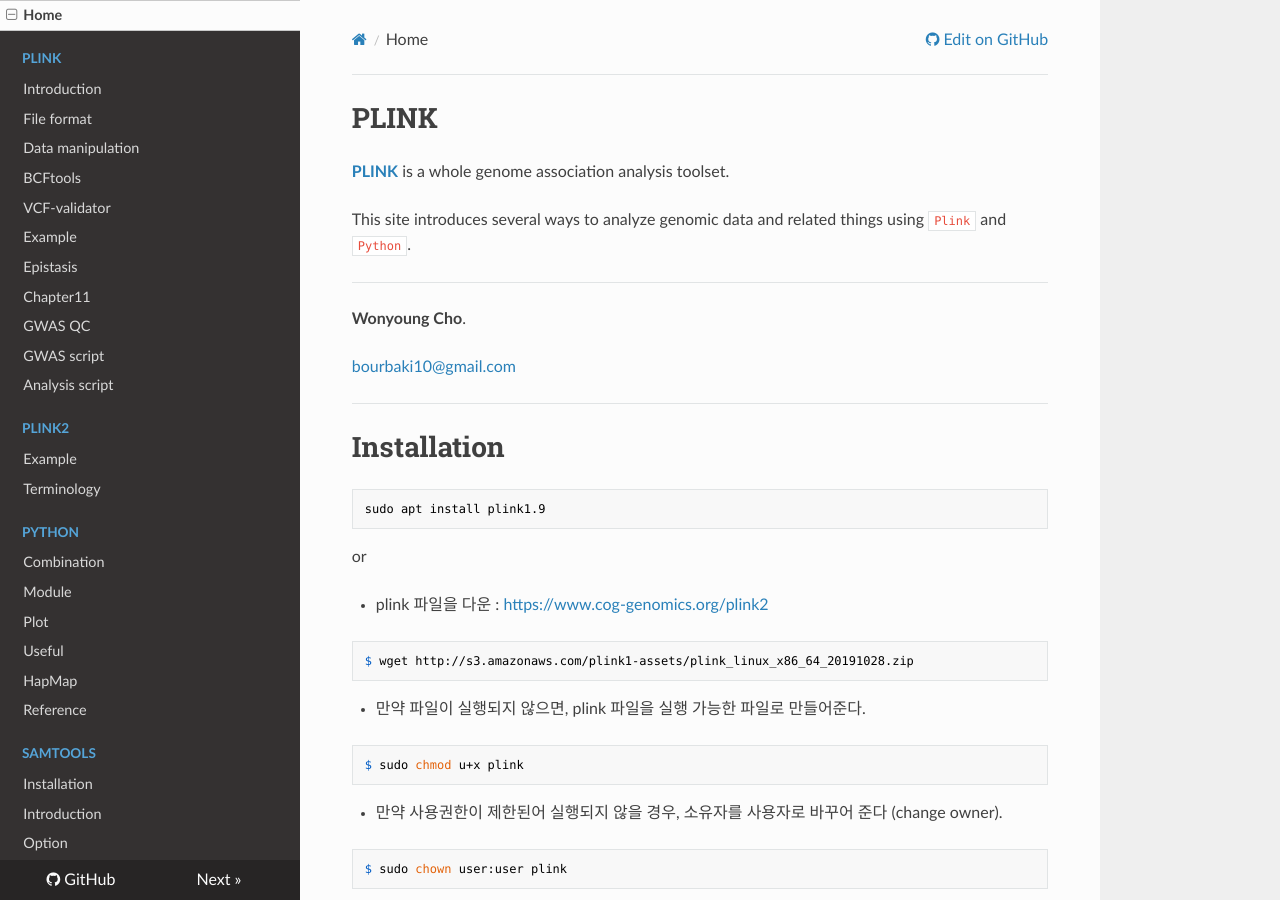
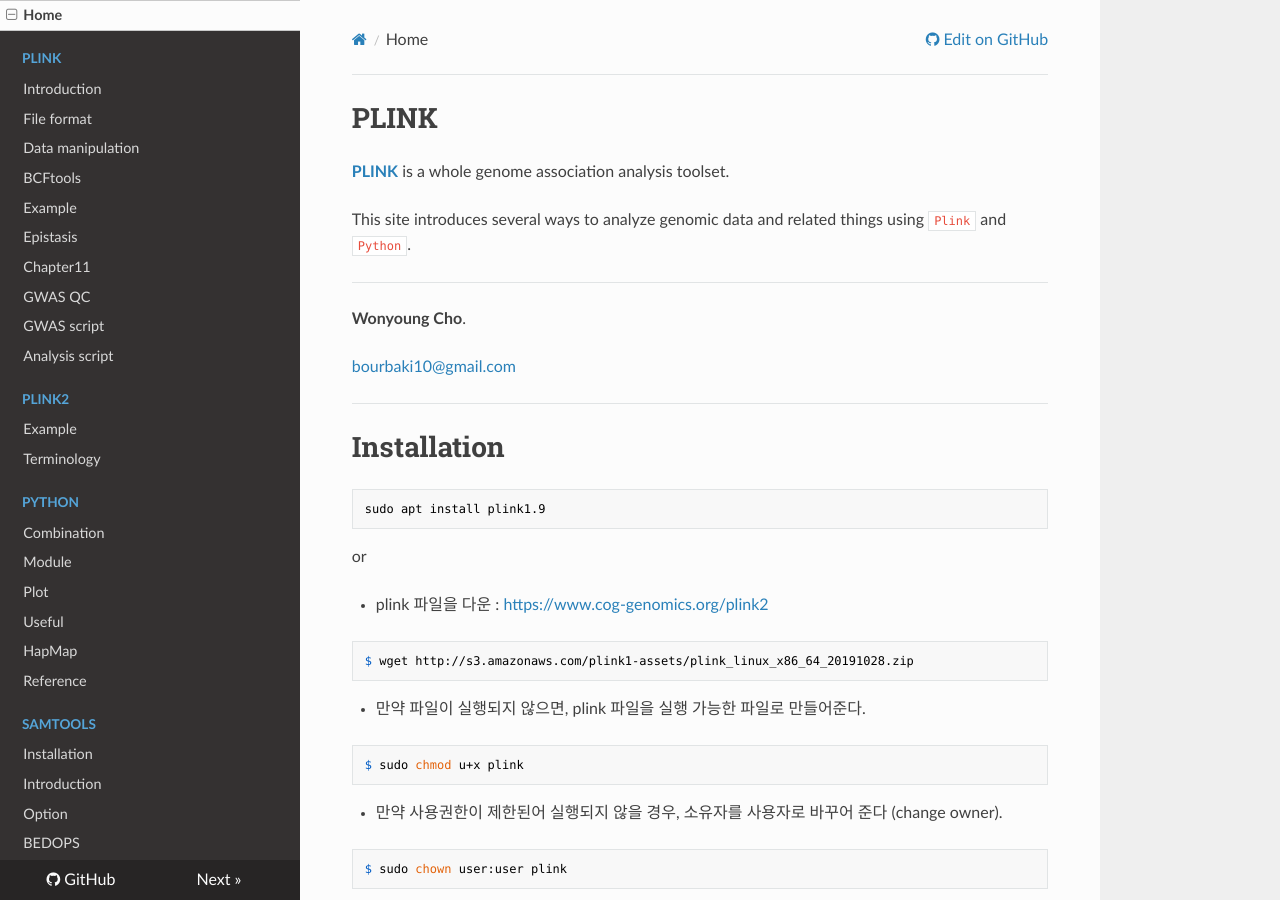
Before and after one commit to WonyoungCho/plink, an MkDocs documentation site: the page built from docs/index.md, in a window 1280 px wide and 900 px high. Built offline with MkDocs 1.6.1, drawn with Linux system fonts in a browser that asks for light colours; nearby versions of some CDN libraries; old or Windows-style settings are respelled for this version of MkDocs.

Commit message:
Update mkdocs.yml

```diff
--- a/mkdocs.yml
+++ b/mkdocs.yml
@@ -13,7 +13,6 @@
         - 'File format' : 'plink_fmt.md'
         - 'Data manipulation' : 'plink_mani.md'
         - 'BCFtools' : 'bcftools_mani.md'
-        - 'VCF-validator' : 'vcf_validator.md'
         - 'Example' : 'plink_ex.md'
     - Epistasis: 'epistasis.md'
     - Chapter11: 'chapter11.md'
```
